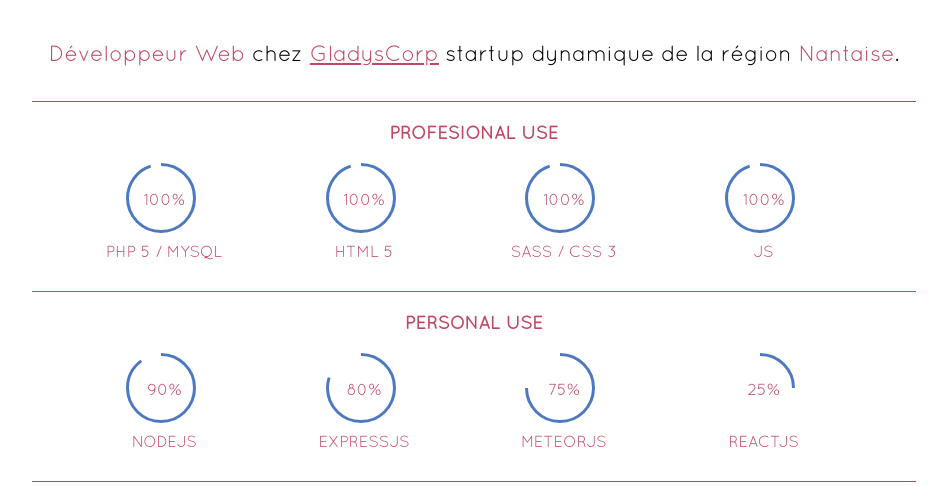
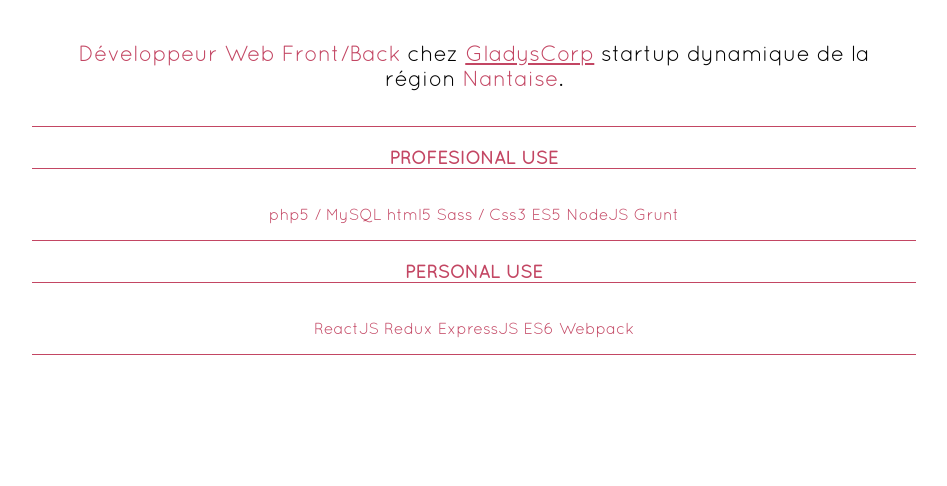
Before and after one commit to WillyPoteloin/Portfolio, a website with bundled scripts: page index.html in a window 1280 px wide. Shown: the part 146-632 px from the top of the page, without its empty margins (166-1113 px from the left). Built offline with nearby package versions, Linux system fonts and the light colour scheme; no server answers; a web font is replaced by a local one.

```diff
--- /dev/null
+++ b/gruntfile.js
@@ -0,0 +1,36 @@
+'use strict';
+
+module.exports = function(grunt) {
+
+	// Project Configuration
+	grunt.initConfig({
+		pkg: grunt.file.readJSON('package.json'),
+		watch: {
+			livereload: {
+				files: '/style/**/*.css',
+				options: {
+					livereload: true,
+				}
+			}
+		},
+		sass: {
+			style: {
+				update: true,
+				files: [{
+					expand: true,
+					src: 'scss/*.scss',
+					dist: 'css',
+				}],
+			},
+		}
+	});
+
+	// Load NPM tasks
+	grunt.loadNpmTasks('grunt-contrib-watch');
+	grunt.loadNpmTasks('grunt-contrib-sass');
+
+	// Default task(s).
+	grunt.registerTask('default', ['watch']);
+	grunt.registerTask('watch', ['watch']);
+	grunt.registerTask('compilecss', ['saas:style']);
+};
--- a/index.html
+++ b/index.html
@@ -25,46 +25,25 @@
 					<a href="doc/CV.pdf" target="_blank" class="social_cv ion-ios7-copy-outline" title="Consultez mon CV"></a>
 				</div>
 				<br><br>
-				<span class="special">Développeur Web</span> chez <span class="special"><a href="https://gladys.com" target="_blank">GladysCorp</a></span> startup dynamique de la région <span class="special">Nantaise</span>.
+				<span class="special">Développeur Web Front/Back</span> chez <span class="special"><a href="https://gladys.com" target="_blank">GladysCorp</a></span> startup dynamique de la région <span class="special">Nantaise</span>.
 				<br><br>
 		</div>
 		<div class="skills">
 			<h1>Profesional Use</h1>
-			<div class="chart" data-percent="95" data-scale-color="#ffb400">
-				<span>100%</span>
-				<p>php 5 / MySQL</p>
-			</div>
-			<div class="chart" data-percent="95" data-scale-color="#ffb400">
-				<span>100%</span>
-				<p>html 5</p>
-			</div>
-			<div class="chart" data-percent="95" data-scale-color="#ffb400">
-				<span>100%</span>
-				<p>sass / css 3</p>
-			</div>
-			<div class="chart" data-percent="95" data-scale-color="#ffb400">
-				<span>100%</span>
-				<p>js</p>
-			</div>
+			<p>php5 / MySQL</p>
+			<p>html5</p>
+			<p>Sass / Css3</p>
+			<p>ES5</p>
+			<p>NodeJS</p>
+			<p>Grunt</p>
 		</div>
 		<div class="skills">
 			<h1>Personal Use</h1>
-			<div class="chart" data-percent="90" data-scale-color="#c34663">
-				<span>90%</span>
-				<p>NodeJS</p>
-			</div>
-			<div class="chart" data-percent="80" data-scale-color="#ffb400">
-				<span>80%</span>
-				<p>ExpressJS</p>
-			</div>
-			<div class="chart" data-percent="75" data-scale-color="#ffb400">
-				<span>75%</span>
-				<p>MeteorJS</p>
-			</div>
-			<div class="chart" data-percent="25" data-scale-color="#ffb400">
-				<span>25%</span>
-				<p>ReactJS</p>
-			</div>
+			<p>ReactJS</p>
+			<p>Redux</p>
+			<p>ExpressJS</p>
+			<p>ES6</p>
+			<p>Webpack</p>
 		</div>
 		<div class="twitter">
 			<ul></ul>
--- a/scss/style.scss
+++ b/scss/style.scss
@@ -28,6 +28,7 @@
 		color: #c34663;
 		margin-top: 20px;
 		margin-bottom: 20px;
+		border-bottom: 1px solid #c34663;
 	}
 
 	.chart {
@@ -55,6 +56,11 @@
 			top: 0px;
 			left: 28%;
 		}
+	}
+
+	p {
+		display: inline-block;
+		color: #c34663;
 	}
 }
 
```
Also changed, not shown: package.json (added, +24 -0 lines), css/style.css, 2 other files.
